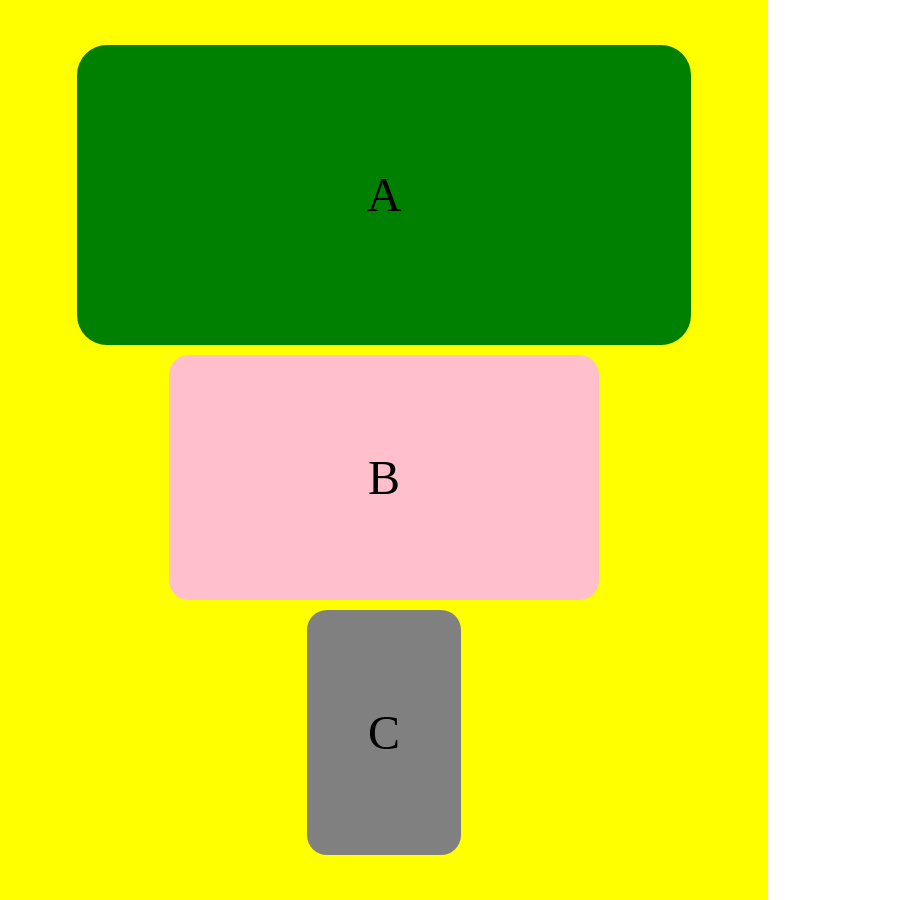
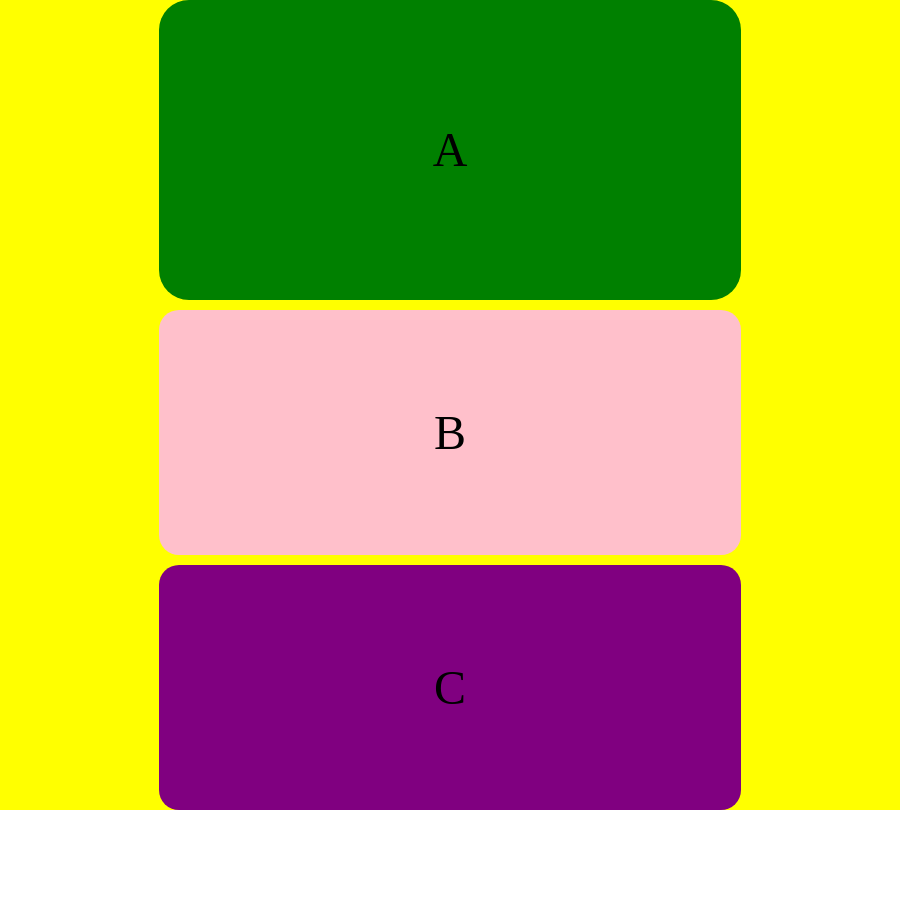
Before and after one commit to SofiyaYehorova/hw2, a plain HTML site: page homework4-html/card1/index.html in a window 768 px wide. Shown: the whole page, 900 px wide, since content can reach past the window. After the commit the page ends 810 px from the top, so only its background shows below. Drawn offline with Linux system fonts and the light colour scheme.

Commit message:
hw card1

```diff
--- a/homework4-html/card1/main.css
+++ b/homework4-html/card1/main.css
@@ -1,7 +1,7 @@
 
 .container {
-    width: 100vw;
-    height: 900px;
+    width: 900px;
+    /*height: 900px;*/
     background: yellow;
 
 
@@ -12,34 +12,26 @@
     gap: 10px;
 }
 
-@media screen and (min-width: 900px) and (max-width: 1200px) {
+/*@media screen and (min-width: 800px) and (max-width: 1200px) {*/
 
-    .father {
-    flex-direction: column;
-        gap: 10px;
-}
-    .father.b {
-    width: 100%;
-    }
+/*    .container {*/
+/*        width: 100%;*/
+/*        flex-direction: column;*/
 
-    .father.c {
-        width: 100%;
-    }
-}
+/*    }*/
+/*    .father {*/
+/*    width: 100%;*/
+/*        gap: 10px;*/
+/*}*/
+/*    .father.b {*/
+/*    width: 100%;*/
+/*    }*/
 
-@media screen and (max-width: 899px) {
-    .father {
-        flex-direction: column;
-        gap: 10px;
-    }
-    .b {
-        width: 100%;
-    }
-    .c {
-        width: 100%;
-        background: purple;
-    }
-}
+/*    .father.c {*/
+/*        width: 100%;*/
+/*    }*/
+/*}*/
+
 
 
 .a {
@@ -67,7 +59,7 @@
 
 }
 
-.father .b {
+.b {
     width: 70%;
     height: 90%;
     background: pink;
@@ -80,7 +72,7 @@
 
 }
 
-.father .c {
+.c {
     width: 25%;
     height: 90%;
     background: grey;
@@ -92,3 +84,25 @@
     font-size: 3em;
 
 }
+
+@media screen and (min-width: 699px) and (max-width: 900px) {
+.a {
+    width: 582px;
+}
+    .father {
+        width: 582px;
+
+        display: flex;
+        flex-direction: column;
+        gap: 10px;
+    }
+    .b {
+        width: 582px;
+        height: 300px;
+    }
+    .c {
+        width: 582px;
+        height: 300px;
+        background: purple;
+    }
+}
```
